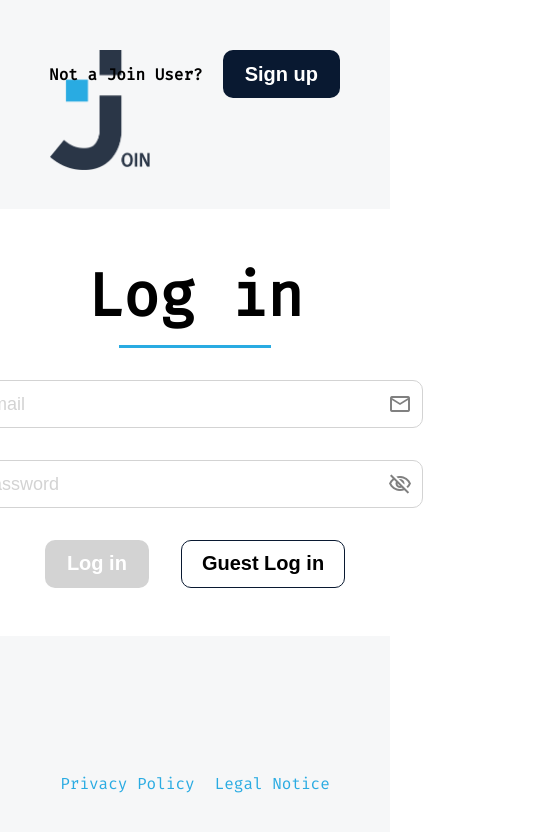
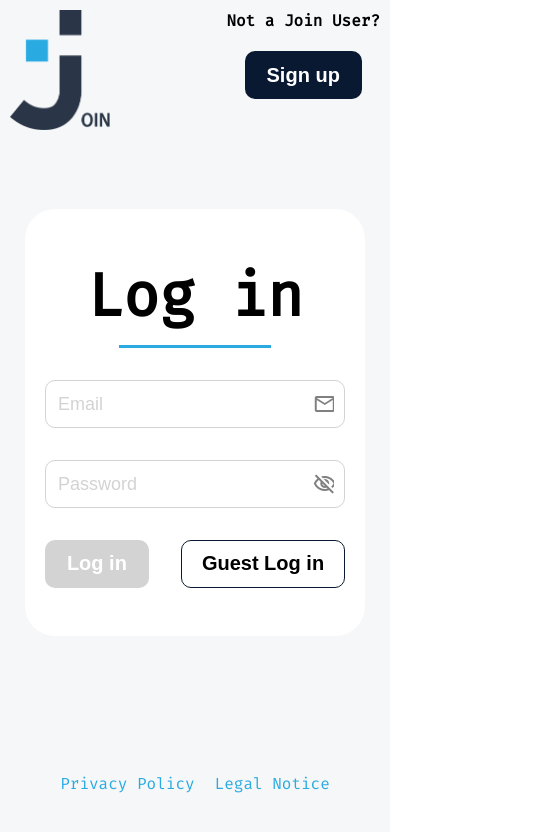
Before and after one commit to NaviPlau/JoinAngular, an Angular app: page / in a window 390 px wide. Shown: the top 832 px of the page, 538 px wide, since content can reach past the window. Built offline with nearby package versions, Linux system fonts and the light colour scheme.

Commit message:
login responsive

```diff
--- a/src/app/login/login.component.html
+++ b/src/app/login/login.component.html
@@ -1,3 +1,6 @@
+@if(!isHeightTooSmall){
+
+
 <section>
   <app-logo-login></app-logo-login>
   <div class="container">
@@ -53,3 +56,10 @@
   </div>
   <app-links-login></app-links-login>
 </section>
+}
+
+@if(isHeightTooSmall){
+  <div class="height-warning">
+    <p>Please turn your phone for a better experience.</p>
+  </div>
+}
--- a/src/app/login/login.component.scss
+++ b/src/app/login/login.component.scss
@@ -30,3 +30,22 @@
     font-weight: 600;
   }
 }
+
+@media (max-width: 550px){
+  .register{
+    flex-direction: column;
+  }
+}
+
+@media (max-width:400px){
+  .register{
+    right: 10px;
+    top: 10px;
+  }
+}
+
+@media (max-width:350px){
+  .buttons{
+    gap: 10px;
+  }
+}
--- a/src/app/login/login.component.ts
+++ b/src/app/login/login.component.ts
@@ -1,5 +1,5 @@
 import { CommonModule } from '@angular/common';
-import { Component, inject } from '@angular/core';
+import { Component, HostListener, inject } from '@angular/core';
 import { MaterialModule } from '../material/material.module';
 import { LogoLoginComponent } from "../logo-login/logo-login.component";
 import { LinksLoginComponent } from "../links-login/links-login.component";
@@ -15,7 +15,7 @@ import { AuthService } from '../shared/services/auth-service/auth.service';
 })
 export class LoginComponent {
   passwordVisible = false;
-
+  isHeightTooSmall: boolean = false;
   authService = inject(AuthService);
 
   get errrormessage() {
@@ -43,6 +43,7 @@ export class LoginComponent {
 
   ngOnInit(){
     this.authService.initializeState();
+    this.checkDeviceHeight();
   }
 
 
@@ -65,4 +66,15 @@ export class LoginComponent {
   guestLogin() {
     this.authService.guestLogin();
   }
+
+  @HostListener('window:resize', [])
+  onResize() {
+    this.checkDeviceHeight();
+  }
+
+  checkDeviceHeight() {
+    this.isHeightTooSmall = window.innerHeight < 600;
+  }
+
+
 }
--- a/src/app/logo-login/logo-login.component.scss
+++ b/src/app/logo-login/logo-login.component.scss
@@ -5,3 +5,17 @@ img{
   top: 50px;
   left: 50px;
 }
+
+@media (max-width: 550px){
+  img{
+    top: 10px;
+    left: 10px;
+  }
+}
+
+@media(max-height:800px){
+  img{
+    height: 60px;
+    width: 50px;
+  };
+}
--- a/src/app/shared/css/login.scss
+++ b/src/app/shared/css/login.scss
@@ -138,3 +138,20 @@ form{
     cursor: not-allowed;
   }
 }
+
+@media (max-width: 750px){
+  section{
+    .container{
+      padding: 48px 20px;
+    }
+  }
+}
+
+@media (max-width:550px){
+  .inputField{
+    width: 100%;
+    input{
+      width: 100%;
+    }
+  }
+}
--- a/src/styles.scss
+++ b/src/styles.scss
@@ -234,3 +234,19 @@ h1{
   position:absolute;
   top: 100%;
 }
+
+.height-warning {
+  position: fixed;
+  top: 0;
+  left: 0;
+  width: 100%;
+  height: 100%;
+  background: rgba(0, 0, 0, 0.8);
+  color: white;
+  display: flex;
+  justify-content: center;
+  align-items: center;
+  z-index: 9999;
+  text-align: center;
+  font-size: 1.2rem;
+}
```
